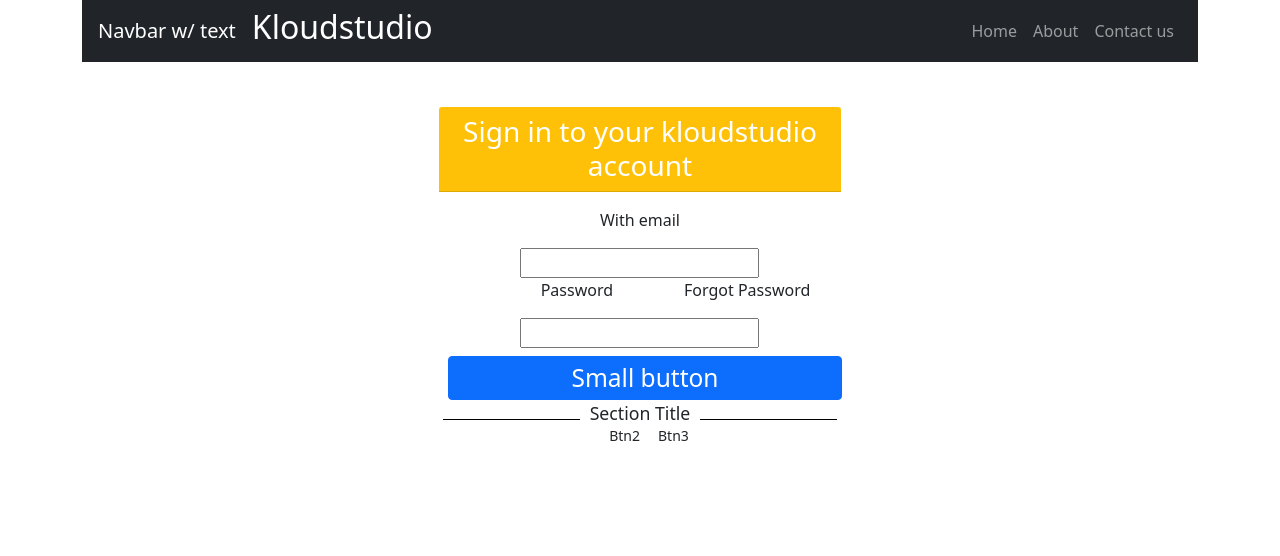
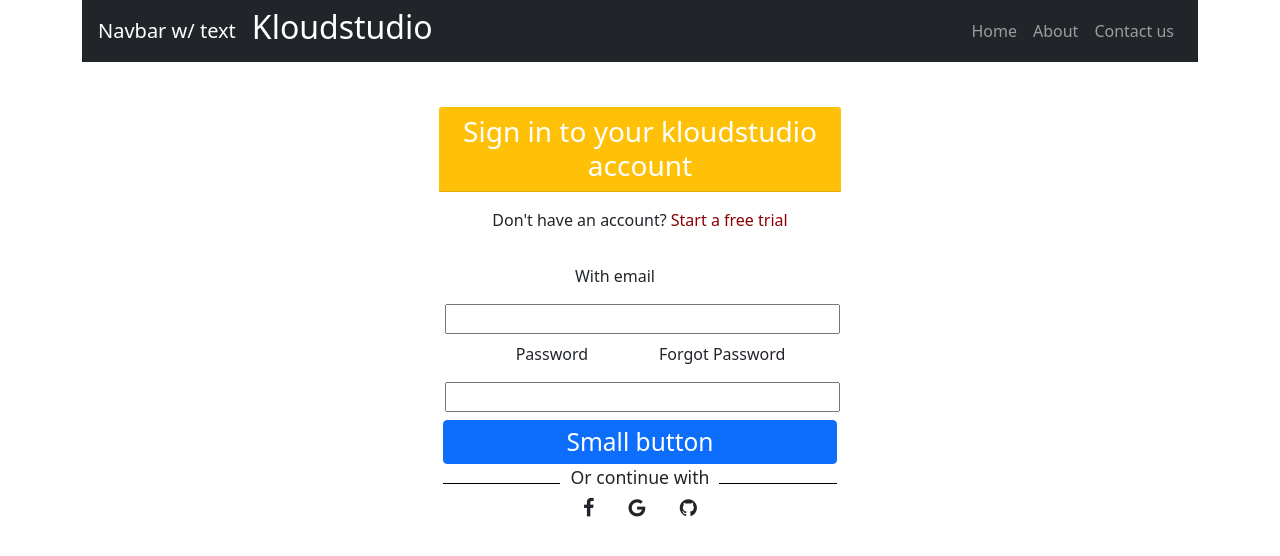
Before and after one commit to IzzatK/reactstrappractice, a React (Create React App) app: page / in a window 1280 px wide. Shown: the top 556 px of the page. Built offline with nearby package versions, Linux system fonts and the light colour scheme.

Commit message:
onto text style and navbar

```diff
--- a/src/SigininCard.css
+++ b/src/SigininCard.css
@@ -5,11 +5,19 @@
     top:45px;
 
 }
+ #signinform {
+    position:relative;
+    left:-25px;
+}
 #smbutton {
     padding: 3px 48.7px 3px 48.7px;
     position:relative;
-    left:5px;
+
     font-size:24.5px;
+}
+#freetrialtext {
+    text-decoration:none;
+    color: darkred;
 }
 #span1 {
     font-size: 17.7px; background-color: white; padding: 0 10px;
--- a/src/SigninCard.js
+++ b/src/SigninCard.js
@@ -8,18 +8,20 @@ export default class SigninCard extends Component {
                     <div class="d-flex">
                         <div class="row justify-content-center">
                             <div id="reservationcard" class="card" id="card1">
-                                <h3 class="card-header bg-warning text-white text-center" id="kloudheader">Sign in to your kloudstudio account</h3>
+                                <h3 class="card-header bg-warning text-white text-center mb-2" id="kloudheader">Sign in to your kloudstudio account</h3>
+                                <p id="signupheader" class="mt-2">Don't have an account? <a href="#" id="freetrialtext">Start a free trial</a></p>
+
                                 <div class="card-body">
-                                    <div class="col-12">
+                                    <div class="col-12" id="signinform">
                                        <p id="emailpar " class="">With email </p>
 
 
-  <input class=""type="text" id="fname" name="fname"/><br/>
+  <input class=""type="text" id="fname" name="fname" style={{width: "116%"}}/><br/>
 
 <div id="lowerinputform">
- <p id="reservecardpars" class="float-middle">Password <p class="float-right">Forgot Password</p></p>
+ <p id="reservecardpars" class="float-middle mt-2">Password <p class="float-right ">Forgot Password</p></p>
 
-                                       <input class="mb-1"type="text" id="fname" name="fname"/><br/>
+                                       <input class="mb-1"type="text" style={{width: "116%"}} id="fname" name="fname"/><br/>
     </div>
     </div>
 
@@ -34,17 +36,17 @@ export default class SigninCard extends Component {
                                     <div class="row justify-content-center ">
                                     <button type="button"  id="smbutton" class="btn btn-primary  mt-1">Small button</button>
                                     <div id="div1">
-  <span id="span1">
-    Section Title
-  </span>
-</div>
+                                        <span id="span1">
+                                                     Or continue with
+                                        </span>
+                                    </div>
                                     </div>
                                     <div class="row justify-content-center">
 
                                    <div class="btn-group-toggle" >
-                                     <button class="btn btn-sm justify-content-left"><i class="fab fa-google"></i></button>
-                                    <button class="btn btn-sm justify-contentcenter">Btn2</button>
-                                    <button class="btn btn-sm justify-content-right">Btn3</button>
+                                     <button class="btn btn-lg justify-content-left"><span class="fa fa-facebook"></span></button>
+                                    <button class="btn btn-lg justify-contentcenter"><span class="fa fa-google"></span></button>
+                                    <button class="btn btn-lg justify-content-right"><span class="fa fa-github"></span></button>
                                     </div>
 
                                     </div>
--- a/src/index.js
+++ b/src/index.js
@@ -6,7 +6,7 @@ import reportWebVitals from './reportWebVitals';
 import 'bootstrap/dist/css/bootstrap.min.css';
 import $ from 'jquery';
 import Popper from 'popper.js';
-
+import 'font-awesome/css/font-awesome.min.css';
 
 
 ReactDOM.render(
```
